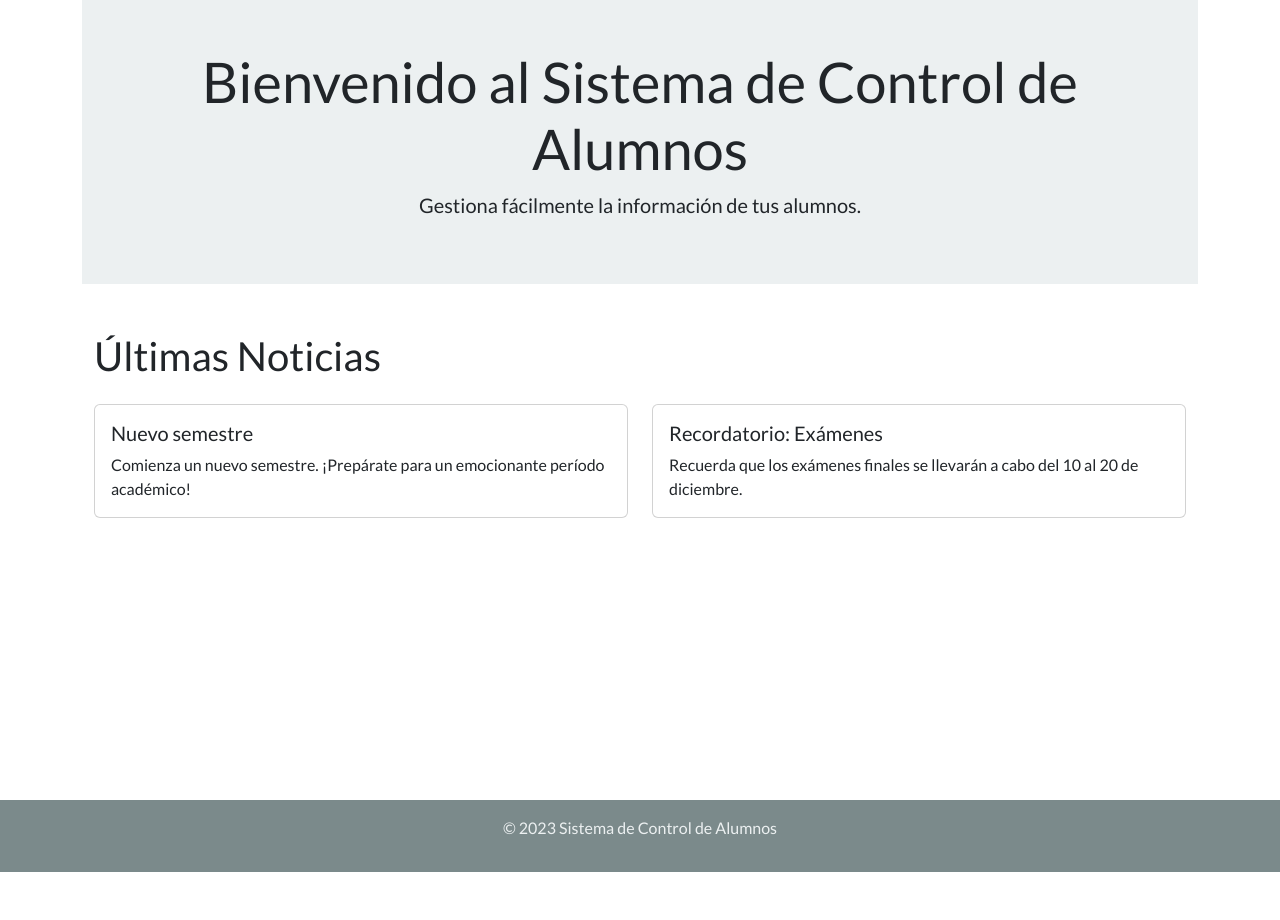
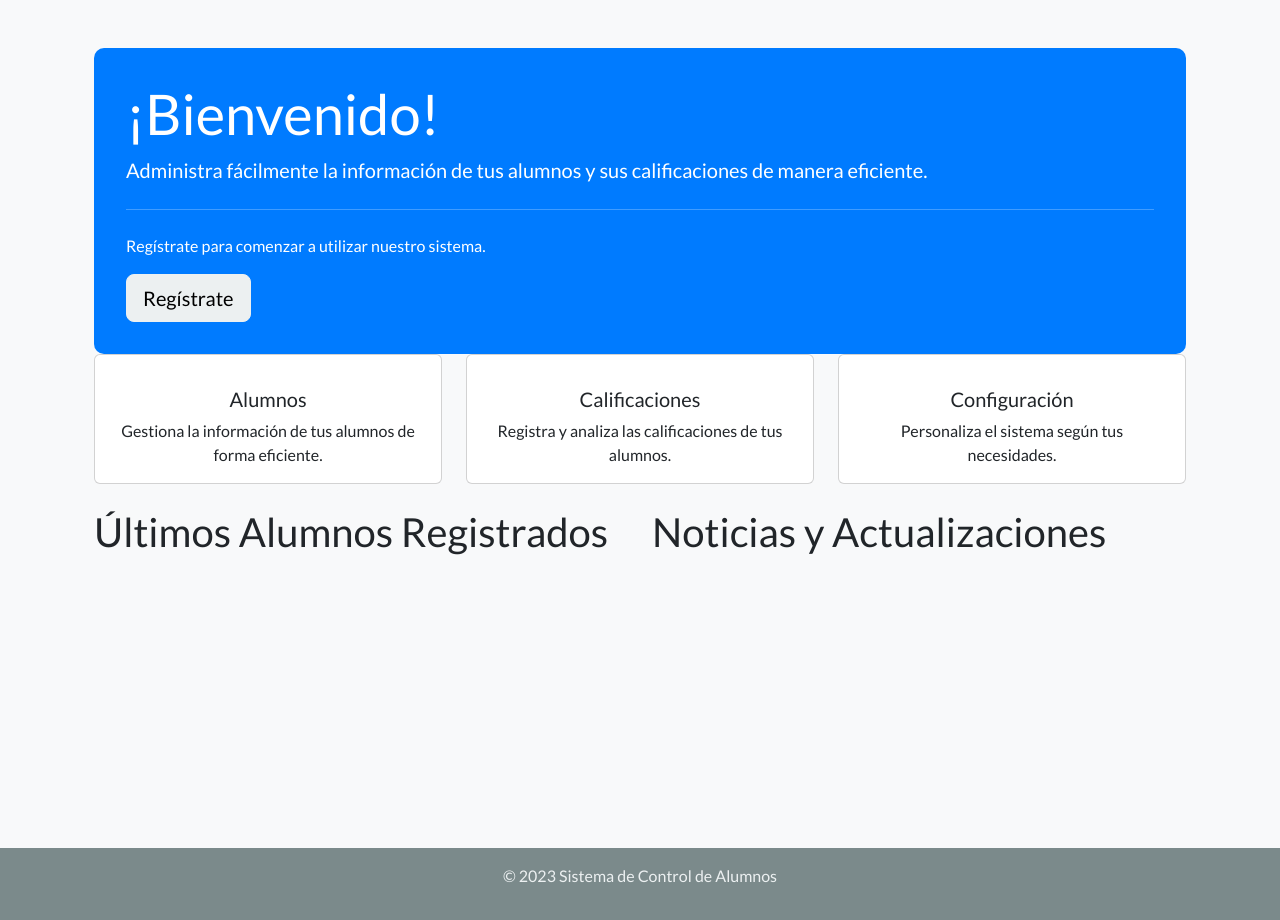
Before and after one commit to ZARPEC/Proyecto_Alumnos, a PHP site: page / in a window 1280 px wide. Shown: the part 117-1037 px from the top of the page. Before the commit the page ends 989 px from the top, so only its background shows below. Run offline with PHP 8.4, Linux system fonts and the light colour scheme; some libraries are stand-ins or nearby versions.

Commit message:
cambios de diseño

```diff
--- a/View/pages/inicio.php
+++ b/View/pages/inicio.php
@@ -1,35 +1,68 @@
+<style>
+    body {
+        background-color: #f8f9fa;
+    }
 
-<header class="bg-light text-center py-5">
-    <div class="container">
-        <h1 class="display-4">Bienvenido al Sistema de Control de Alumnos</h1>
-        <p class="lead">Gestiona fácilmente la información de tus alumnos.</p>
-    </div>
-</header>
+    .jumbotron {
+        background-color: #007bff;
+        color: #fff;
+        padding: 2rem;
+        border-radius: 10px;
+    }
+
+</style>
 
 <!-- Contenido principal -->
-<section class="py-5">
-    <div class="container">
-        <h2 class="mb-4">Últimas Noticias</h2>
-        <div class="row">
-            <div class="col-md-6">
-                <div class="card">
-                    <div class="card-body">
-                        <h5 class="card-title">Nuevo semestre</h5>
-                        <p class="card-text">Comienza un nuevo semestre. ¡Prepárate para un emocionante período académico!</p>
-                    </div>
+<div class="container mt-5">
+    <div class="jumbotron">
+        <h1 class="display-4">¡Bienvenido!</h1>
+        <p class="lead">Administra fácilmente la información de tus alumnos y sus calificaciones de manera eficiente.</p>
+        <hr class="my-4">
+        <p>Regístrate para comenzar a utilizar nuestro sistema.</p>
+        <a class="btn btn-light btn-lg" href="index.php?action=crearCuenta" role="button">Regístrate</a>
+    </div>
+
+    <div class="row">
+        <div class="col-lg-4">
+            <div class="card mb-4">
+                <div class="card-body text-center">
+                    <i class="fas fa-user-graduate icon-lg"></i>
+                    <h5 class="card-title mt-3">Alumnos</h5>
+                    <p class="card-text">Gestiona la información de tus alumnos de forma eficiente.</p>
                 </div>
             </div>
-            <div class="col-md-6">
-                <div class="card">
-                    <div class="card-body">
-                        <h5 class="card-title">Recordatorio: Exámenes</h5>
-                        <p class="card-text">Recuerda que los exámenes finales se llevarán a cabo del 10 al 20 de diciembre.</p>
-                    </div>
+        </div>
+        <div class="col-lg-4">
+            <div class="card mb-4">
+                <div class="card-body text-center">
+                    <i class="fas fa-chart-bar icon-lg"></i>
+                    <h5 class="card-title mt-3">Calificaciones</h5>
+                    <p class="card-text">Registra y analiza las calificaciones de tus alumnos.</p>
+                </div>
+            </div>
+        </div>
+        <div class="col-lg-4">
+            <div class="card mb-4">
+                <div class="card-body text-center">
+                    <i class="fas fa-cog icon-lg"></i>
+                    <h5 class="card-title mt-3">Configuración</h5>
+                    <p class="card-text">Personaliza el sistema según tus necesidades.</p>
                 </div>
             </div>
         </div>
     </div>
-</section>
+
+    <div class="row">
+        <div class="col-lg-6">
+            <h2>Últimos Alumnos Registrados</h2>
+            <!-- Puedes agregar una lista de los últimos alumnos registrados aquí -->
+        </div>
+        <div class="col-lg-6">
+            <h2>Noticias y Actualizaciones</h2>
+            <!-- Puedes agregar un feed de noticias y actualizaciones aquí -->
+        </div>
+    </div>
+</div>
 
 <!-- Pie de página -->
 
```
